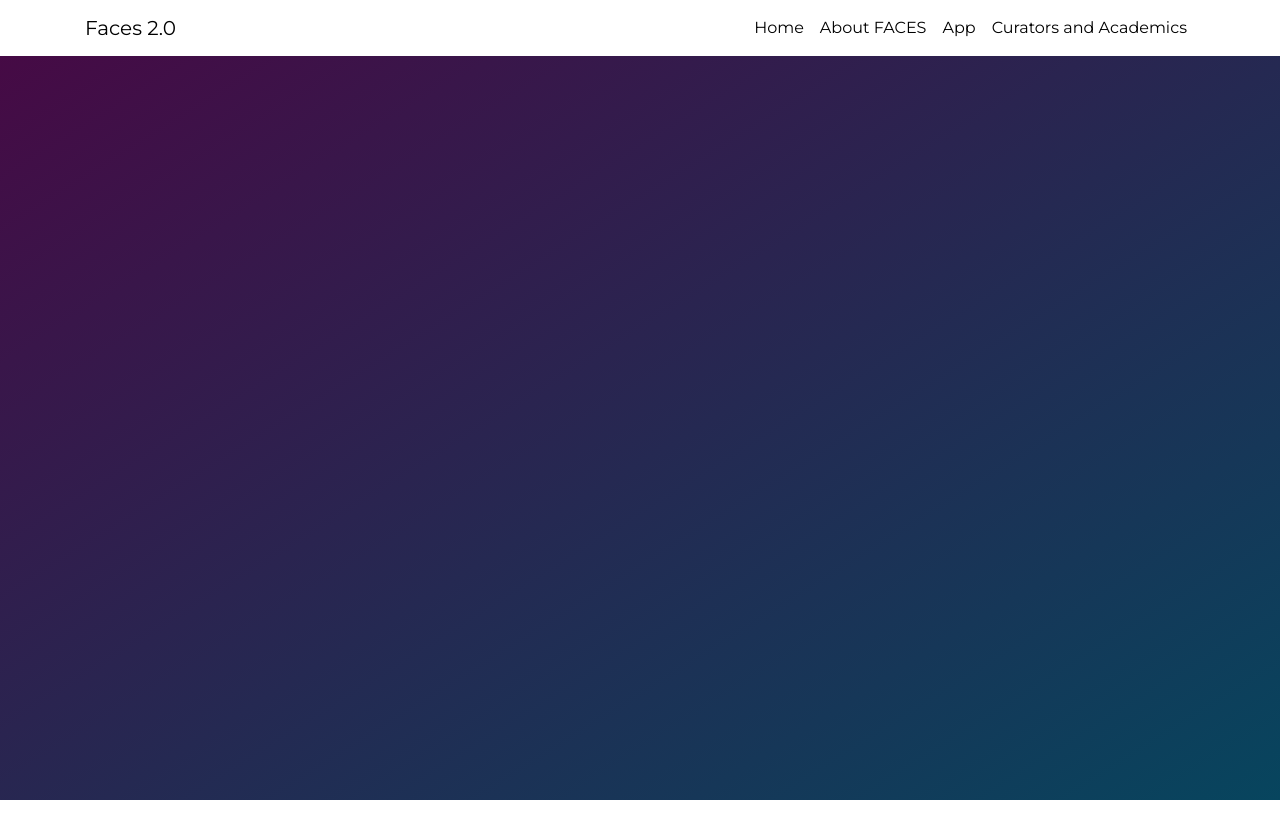
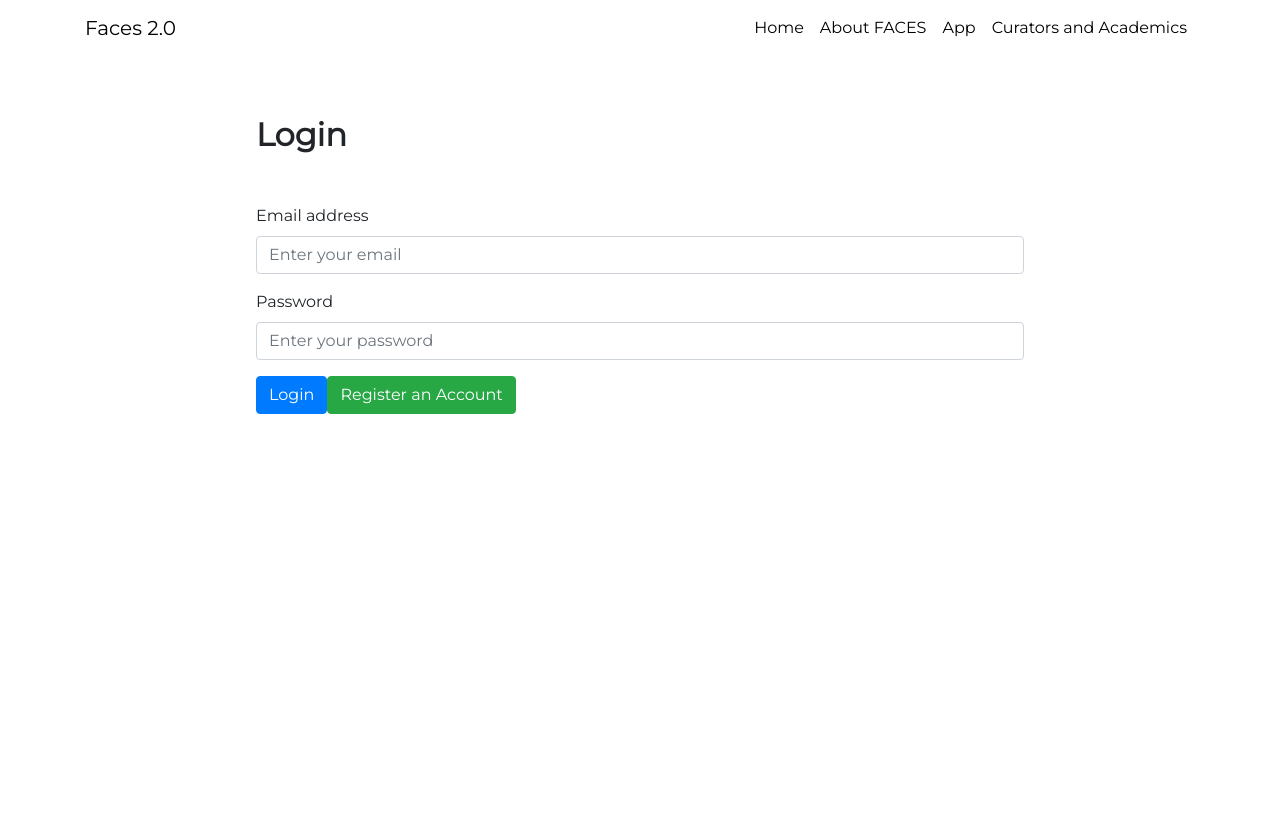
Before and after one commit to Video-Computing-Group/faces-frontend, a Vue app: page /login in a window 1280 px wide. Shown: the top 838 px of the page. Before the commit the page ends 800 px from the top, so only its background shows below. Built offline with nearby package versions, Linux system fonts and the light colour scheme.

Commit message:
adding login/register page

```diff
--- a/package.json
+++ b/package.json
@@ -14,7 +14,8 @@
     "express": "^4.16.2",
     "sweetalert2": "^7.12.0",
     "vue": "^2.5.2",
-    "vue-router": "^3.0.1"
+    "vue-router": "^3.0.1",
+    "vuex": "^3.0.1"
   },
   "devDependencies": {
     "autoprefixer": "^7.1.2",
--- /dev/null
+++ b/src/components/Login.vue
@@ -0,0 +1,124 @@
+<template>
+    <div id="login">
+        <div class="text-body">
+            <h2 class="title">Login</h2>
+            <div class="form-group">
+            <label for="email">Email address</label>
+            <input v-model="email" type="email" class="form-control" id="email" aria-describedby="emailHelp" placeholder="Enter your email">
+        </div>
+        <div class="form-group">
+            <label for="password">Password</label>
+            <input v-model="password" type="password" class="form-control" id="password" placeholder="Enter your password">
+        </div>
+        <div class="form-group" v-if="isRegistering">
+            <label for="passwordConfirm">Confirm your password</label>
+            <input v-model="passwordConfirm" type="password" class="form-control" id="passwordConfirm" placeholder="Confirm your password">
+        </div>
+        <div class="form-group" v-if="isRegistering">
+            <label for="userType">Who are you?</label>
+            <select v-model="userType" class="form-control" id="userType">
+            <option>Curator</option>
+            <option>Academic</option>
+            <option>Commercial</option>
+            <option>Private Individual</option>
+            </select>
+        </div>
+        <button
+            type="submit"
+            @click="login"
+            class="btn btn-primary"
+            v-if="!isRegistering"
+        >
+            Login
+        </button>
+        <button
+            type="submit"
+            @click="startRegistration"
+            class="btn btn-success"
+        >
+            Register an Account
+        </button>
+        </div>
+    </div>
+</template>
+
+<script>
+export default {
+    data: function() {
+        return {
+            email: '',
+            password: '',
+            passwordConfirm: '',
+            userType: '',
+            isRegistering: false
+        }
+    },
+    methods: {
+        login() {
+            console.log('Login')
+        },
+        startRegistration() {
+            this.isRegistering = true
+            console.log('Registering')
+        }
+    }
+}
+</script>
+
+<style scoped>
+html,
+body,
+#login {
+    background: white !important;
+    height: 100%;
+    width: 100%;
+}
+.text-body {
+    background: white;
+    padding-left: 20%;
+    padding-right: 20%;
+    padding-top: 10px;
+    padding-bottom: 50px;
+    /* text-align: center; */
+}
+.text-body p {
+    text-align: justify;
+    color: #626262;
+}
+.text-body h2 {
+    padding-top: 50px;
+}
+#people-container {
+    background: #111;
+    padding-left: 20%;
+    padding-right: 20%;
+    text-align: center;
+    padding-bottom: 50px;
+}
+#people-container h2 {
+    color: white;
+}
+.person-card {
+    max-height: 500px;
+    padding-left: 10px;
+    padding-right: 10px;
+    margin-bottom: 20px;
+}
+.person-card h2 {
+    color: black !important;
+}
+.person {
+    width: 100%;
+}
+.person-text-container {
+    padding-left: 10px;
+    padding-right: 10px;
+    padding-bottom: 10px;
+    background: white;
+}
+.title {
+    font-weight: 800;
+    padding-top: 50px;
+    margin-bottom: 50px;
+}
+</style>
--- a/src/main.js
+++ b/src/main.js
@@ -3,6 +3,7 @@
 import Vue from 'vue'
 import App from './App'
 import router from './router'
+import { store } from './store/store'
 
 Vue.config.productionTip = false
 
@@ -10,6 +11,7 @@ Vue.config.productionTip = false
 new Vue({
   el: '#app',
   router,
+  store,
   components: { App },
   template: '<App/>'
 })
--- a/src/router/index.js
+++ b/src/router/index.js
@@ -4,6 +4,7 @@ import Home from '@/components/Home'
 import App from '@/components/App'
 import About from '@/components/About'
 import CandA from '@/components/CandA'
+import Login from '@/components/Login'
 
 Vue.use(Router)
 
@@ -28,6 +29,11 @@ export default new Router({
       path: '/curatorsandacademics',
       name: 'Curators and Academics',
       component: CandA
+    },
+    {
+      path: '/login',
+      name: 'Login',
+      component: Login
     }
   ],
   mode: 'history'
--- /dev/null
+++ b/src/store/store.js
@@ -0,0 +1,19 @@
+import Vue from 'vue'
+import Vuex from 'vuex'
+
+Vue.use(Vuex)
+
+export const store = new Vuex.Store({
+  state: {
+    user: {
+      name: '',
+      email: '',
+      token: '',
+      institution: ''
+    }
+  },
+  getters: {},
+  mutations: {},
+  actions: {},
+  modules: {}
+})
```
Also changed, not shown: src/assets/logo.png (deleted), 1 other file (tests, documents, lock files or other folders).
